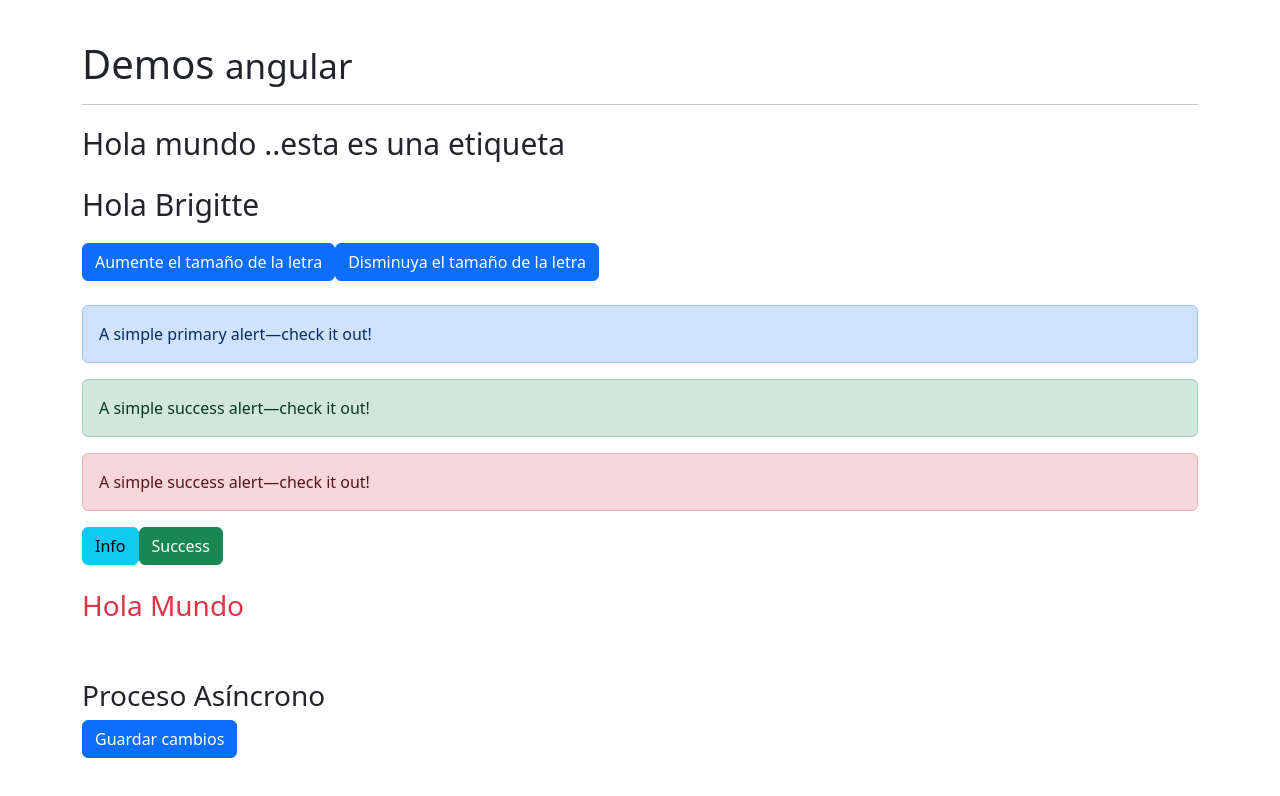
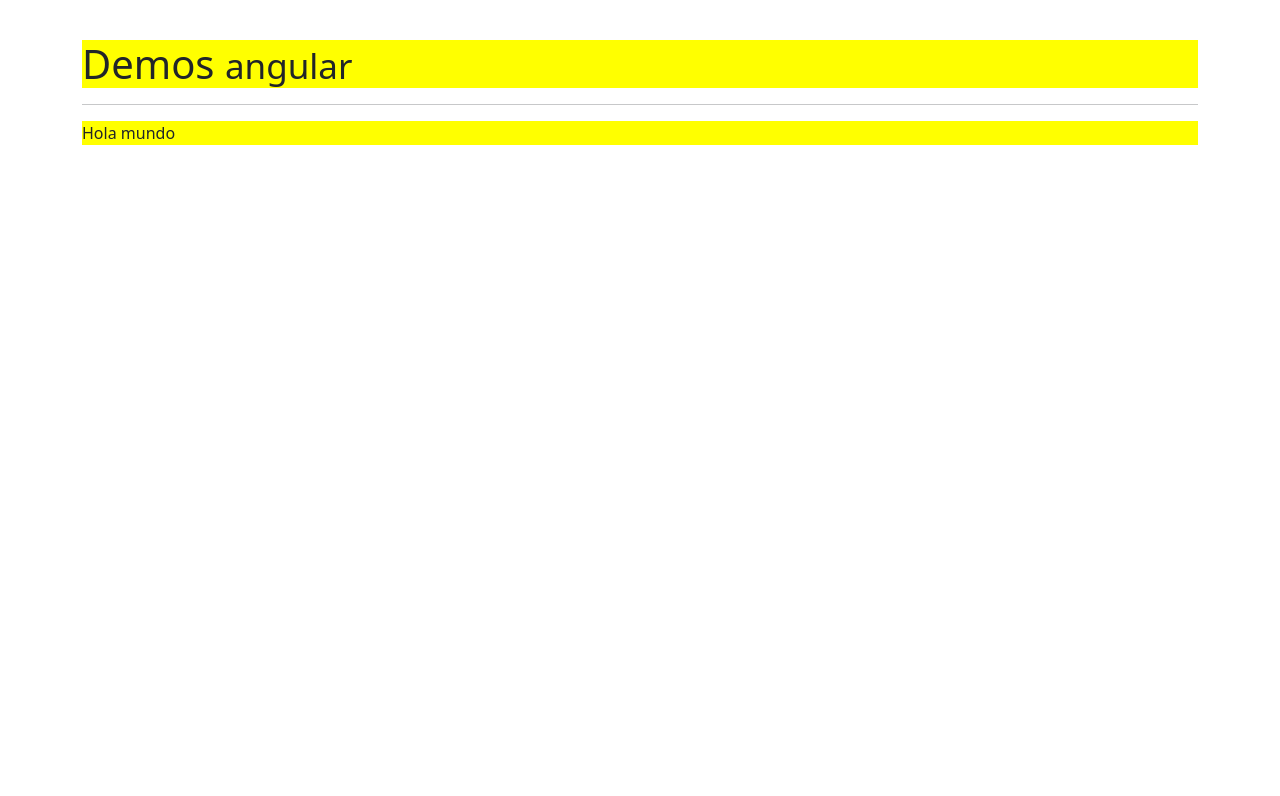
Before and after one commit to Brigitte9219/Angular_MasDeAngular, an Angular app: page / in a window 1280 px wide. Shown: the top 796 px of the page. Built offline with nearby package versions, Linux system fonts and the light colour scheme.

Commit message:
Directivas personalizadas- se usa el ElementRef para el resaltado de los textos

```diff
--- a/src/app/app.component.html
+++ b/src/app/app.component.html
@@ -1,10 +1,15 @@
 <div class="container main-container">
-  <h1>Demos <small>angular</small></h1>
+  <h1 appResaltado>Demos <small>angular</small></h1>
   <hr>
-
+<!--
   <app-ng-style></app-ng-style>
   <br><br>
 
   <app-clases></app-clases>
+-->
+  <p appResaltado>
+    Hola mundo
+  </p>
+
 
 </div>
--- a/src/app/app.module.ts
+++ b/src/app/app.module.ts
@@ -5,12 +5,14 @@ import { AppRoutingModule } from './app-routing.module';
 import { AppComponent } from './app.component';
 import { NgStyleComponent } from './components/ng-style/ng-style.component';
 import { ClasesComponent } from './components/clases/clases.component';
+import { ResaltadoDirective } from './directives/resaltado.directive';
 
 @NgModule({
   declarations: [
     AppComponent,
     NgStyleComponent,
-    ClasesComponent
+    ClasesComponent,
+    ResaltadoDirective
   ],
   imports: [
     BrowserModule,
--- /dev/null
+++ b/src/app/directives/resaltado.directive.ts
@@ -0,0 +1,13 @@
+import { Directive, ElementRef } from '@angular/core';
+
+@Directive({
+  selector: '[appResaltado]'
+})
+export class ResaltadoDirective {
+
+  constructor( private el:ElementRef ) {
+    console.log("Directiva llamada");
+    el.nativeElement.style.backgroundColor="yellow";//resalta el texto que tenga la directiva
+   }
+
+}
```
Also changed, not shown: 1 other file (tests, documents, lock files or other folders).
